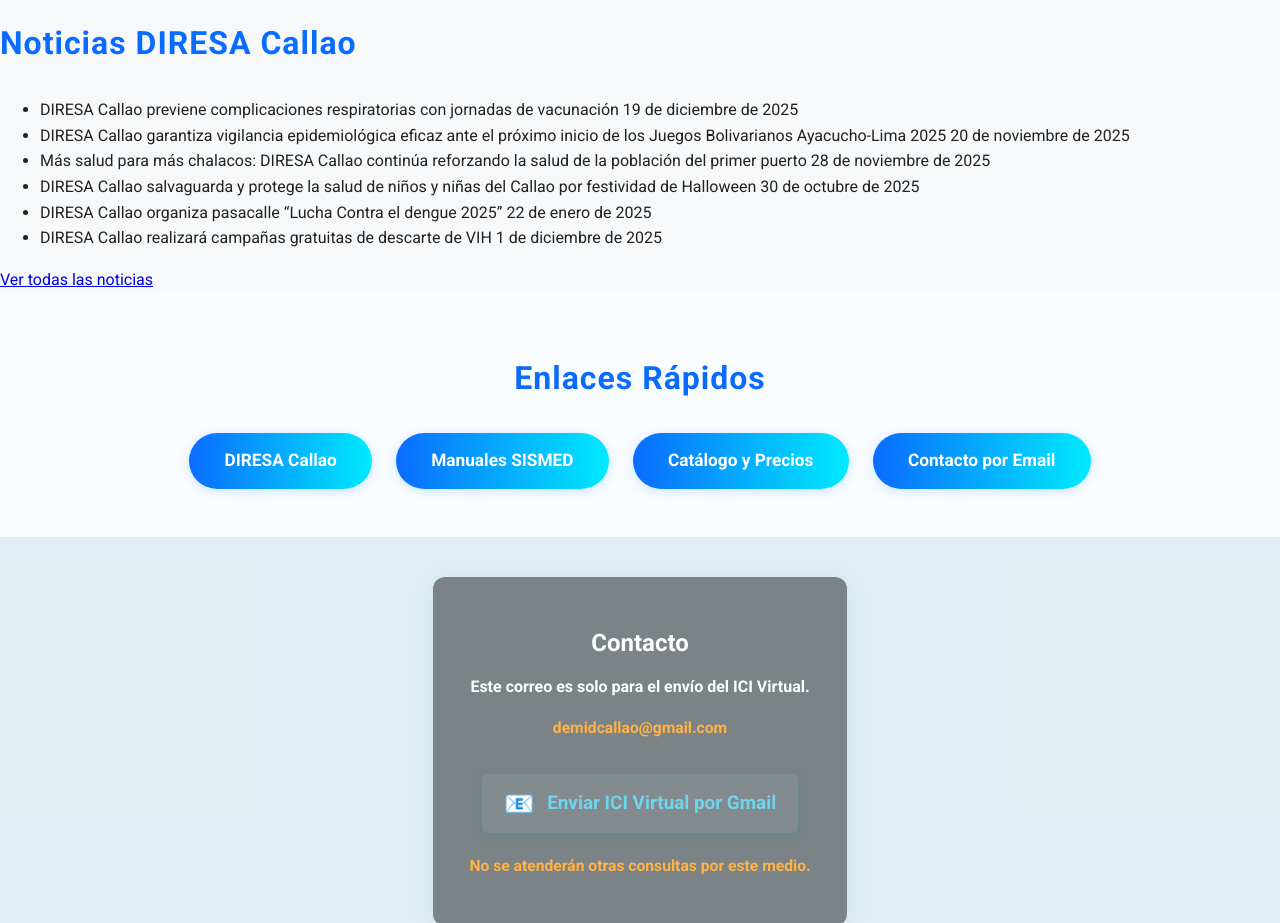
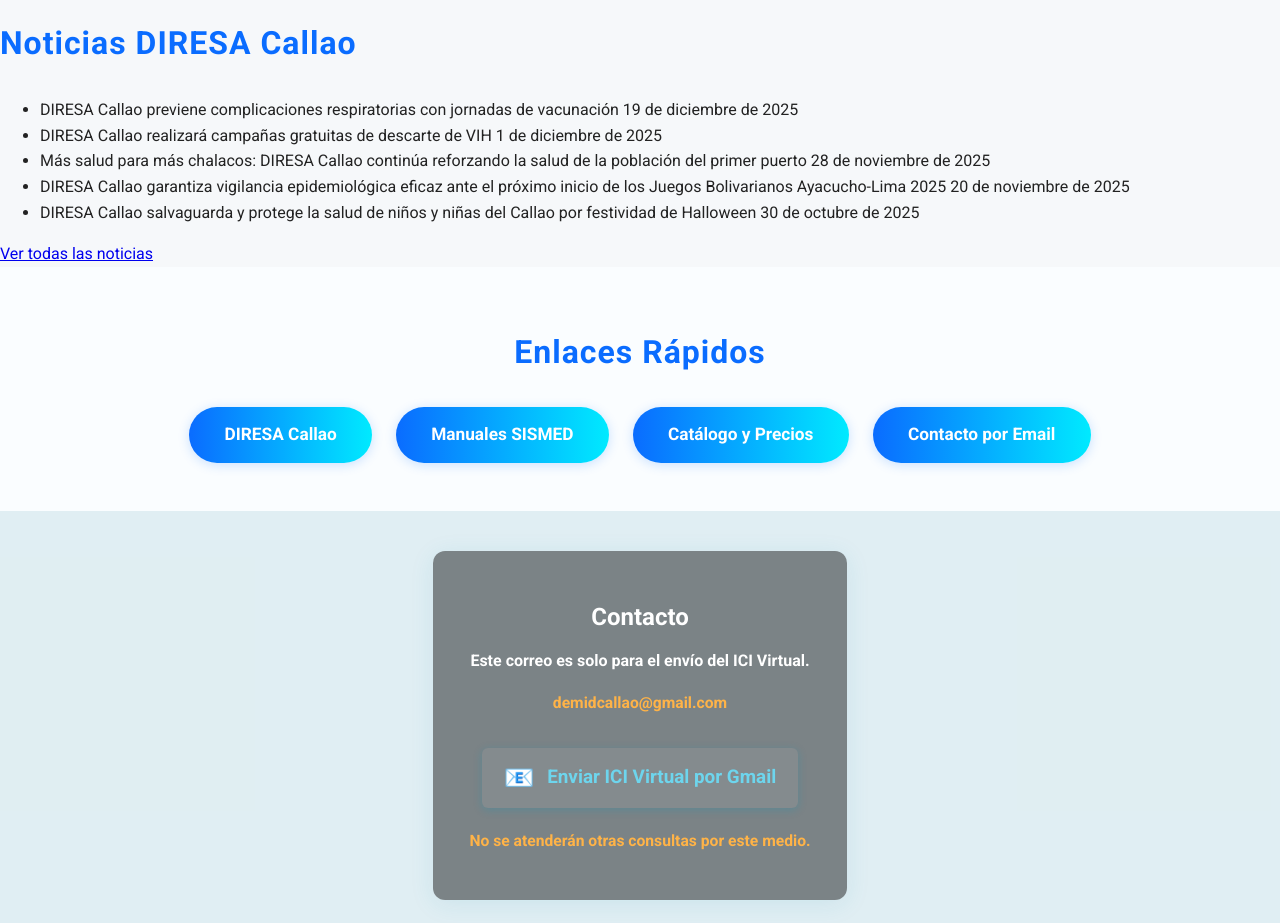
Before and after one commit to cherrerao/DEMID-CALLAO, a plain HTML site: page index.html in a window 1280 px wide. Shown: the part 2492-3415 px from the top of the page. Drawn offline with Linux system fonts and the light colour scheme; no server answers; a script that the page names is missing.

Commit message:
Update index.html

```diff
--- a/index.html
+++ b/index.html
@@ -138,11 +138,11 @@
         <h2 class="section-title">Noticias DIRESA Callao</h2>
         <ul class="noticias-list">
             <li>DIRESA Callao previene complicaciones respiratorias con jornadas de vacunación <span class="noticia-fecha">19 de diciembre de 2025</span></li>
+            <li>DIRESA Callao realizará campañas gratuitas de descarte de VIH <span class="noticia-fecha">1 de diciembre de 2025</span></li>
+            <li>Más salud para más chalacos: DIRESA Callao continúa reforzando la salud de la población del primer puerto <span class="noticia-fecha">28 de noviembre de 2025</span></li>
             <li>DIRESA Callao garantiza vigilancia epidemiológica eficaz ante el próximo inicio de los Juegos Bolivarianos Ayacucho-Lima 2025 <span class="noticia-fecha">20 de noviembre de 2025</span></li>
-            <li>Más salud para más chalacos: DIRESA Callao continúa reforzando la salud de la población del primer puerto <span class="noticia-fecha">28 de noviembre de 2025</span></li>
             <li>DIRESA Callao salvaguarda y protege la salud de niños y niñas del Callao por festividad de Halloween <span class="noticia-fecha">30 de octubre de 2025</span></li>
-            <li>DIRESA Callao organiza pasacalle “Lucha Contra el dengue 2025” <span class="noticia-fecha">22 de enero de 2025</span></li>
-            <li>DIRESA Callao realizará campañas gratuitas de descarte de VIH <span class="noticia-fecha">1 de diciembre de 2025</span></li>
+
 
         </ul>
         <a href="https://www.gob.pe/institucion/regioncallao-diresa/noticias" target="_blank" class="btn-ver-todas">Ver todas las noticias</a>
```
